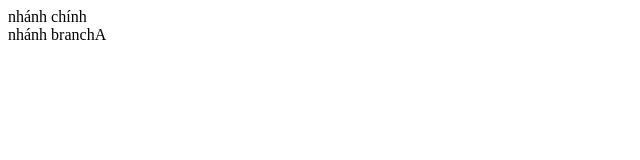
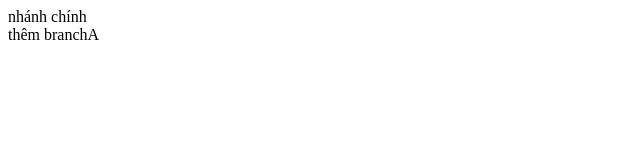
Before and after one commit to tutran97/test-git, a plain HTML site: page index.html in a window 1280 px wide. Shown: the full height of the page, 0-640 px from the left. Drawn offline with Linux system fonts and the light colour scheme.

Commit message:
edit-index

```diff
--- a/index.html
+++ b/index.html
@@ -8,6 +8,6 @@
   </head>
   <body>
     <div>nhánh chính</div>
-    <div>nhánh branchA</div>
+    <div>thêm branchA</div>
   </body>
 </html>
```
